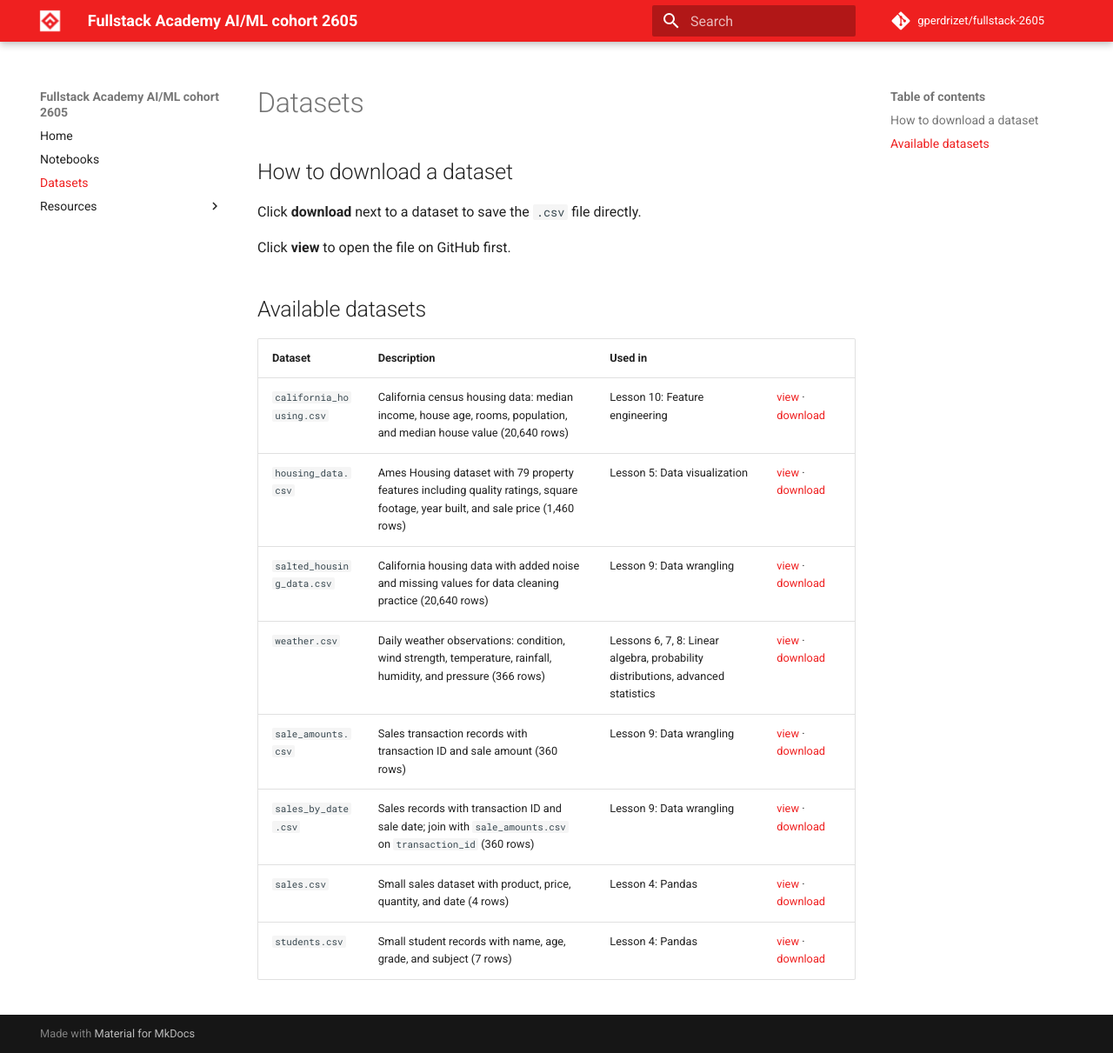
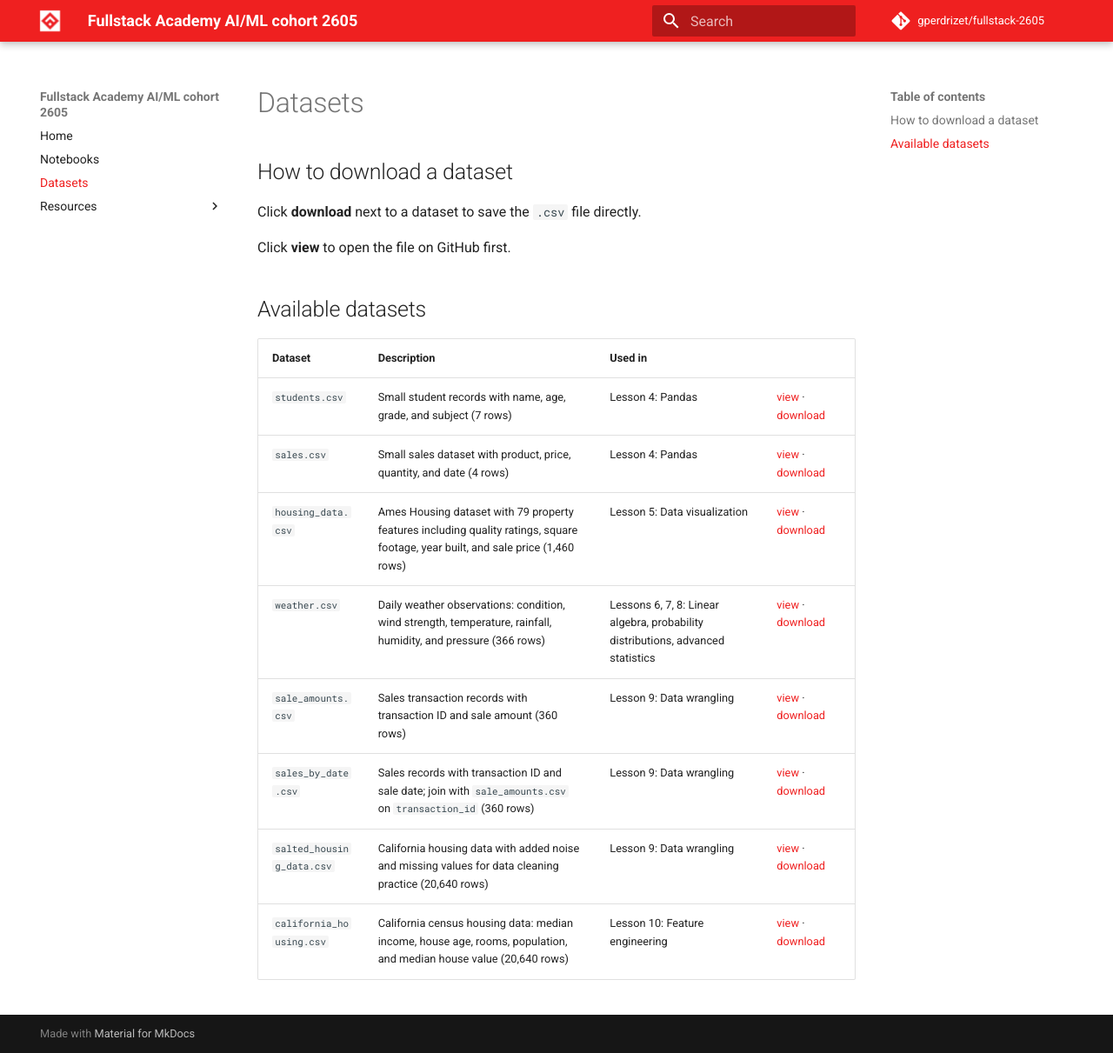
Before and after one commit to gperdrizet/fullstack-2605, an MkDocs documentation site: the page built from docs/datasets.md, in a window 1280 px wide and 1211 px high. Shown: the whole window at 87% size. Built offline with MkDocs 1.6.1 and Material for MkDocs 9.7.7, drawn with Linux system fonts in a browser that asks for light colours; comment, search, counter and statistics services are not loaded.

```diff
--- a/docs/datasets.md
+++ b/docs/datasets.md
@@ -10,11 +10,11 @@ Click **view** to open the file on GitHub first.
 
 | Dataset | Description | Used in | |
 |---------|-------------|---------|---|
-| `california_housing.csv` | California census housing data: median income, house age, rooms, population, and median house value (20,640 rows) | Lesson 10: Feature engineering | [view](https://github.com/gperdrizet/fullstack-2605/blob/main/data/california_housing.csv){:target="_blank"} · [download](https://raw.githubusercontent.com/gperdrizet/fullstack-2605/main/data/california_housing.csv){:.download-link} |
+| `students.csv` | Small student records with name, age, grade, and subject (7 rows) | Lesson 4: Pandas | [view](https://github.com/gperdrizet/fullstack-2605/blob/main/data/students.csv){:target="_blank"} · [download](https://raw.githubusercontent.com/gperdrizet/fullstack-2605/main/data/students.csv){:.download-link} |
+| `sales.csv` | Small sales dataset with product, price, quantity, and date (4 rows) | Lesson 4: Pandas | [view](https://github.com/gperdrizet/fullstack-2605/blob/main/data/sales.csv){:target="_blank"} · [download](https://raw.githubusercontent.com/gperdrizet/fullstack-2605/main/data/sales.csv){:.download-link} |
 | `housing_data.csv` | Ames Housing dataset with 79 property features including quality ratings, square footage, year built, and sale price (1,460 rows) | Lesson 5: Data visualization | [view](https://github.com/gperdrizet/fullstack-2605/blob/main/data/housing_data.csv){:target="_blank"} · [download](https://raw.githubusercontent.com/gperdrizet/fullstack-2605/main/data/housing_data.csv){:.download-link} |
-| `salted_housing_data.csv` | California housing data with added noise and missing values for data cleaning practice (20,640 rows) | Lesson 9: Data wrangling | [view](https://github.com/gperdrizet/fullstack-2605/blob/main/data/salted_housing_data.csv){:target="_blank"} · [download](https://raw.githubusercontent.com/gperdrizet/fullstack-2605/main/data/salted_housing_data.csv){:.download-link} |
 | `weather.csv` | Daily weather observations: condition, wind strength, temperature, rainfall, humidity, and pressure (366 rows) | Lessons 6, 7, 8: Linear algebra, probability distributions, advanced statistics | [view](https://github.com/gperdrizet/fullstack-2605/blob/main/data/weather.csv){:target="_blank"} · [download](https://raw.githubusercontent.com/gperdrizet/fullstack-2605/main/data/weather.csv){:.download-link} |
 | `sale_amounts.csv` | Sales transaction records with transaction ID and sale amount (360 rows) | Lesson 9: Data wrangling | [view](https://github.com/gperdrizet/fullstack-2605/blob/main/data/sale_amounts.csv){:target="_blank"} · [download](https://raw.githubusercontent.com/gperdrizet/fullstack-2605/main/data/sale_amounts.csv){:.download-link} |
 | `sales_by_date.csv` | Sales records with transaction ID and sale date; join with `sale_amounts.csv` on `transaction_id` (360 rows) | Lesson 9: Data wrangling | [view](https://github.com/gperdrizet/fullstack-2605/blob/main/data/sales_by_date.csv){:target="_blank"} · [download](https://raw.githubusercontent.com/gperdrizet/fullstack-2605/main/data/sales_by_date.csv){:.download-link} |
-| `sales.csv` | Small sales dataset with product, price, quantity, and date (4 rows) | Lesson 4: Pandas | [view](https://github.com/gperdrizet/fullstack-2605/blob/main/data/sales.csv){:target="_blank"} · [download](https://raw.githubusercontent.com/gperdrizet/fullstack-2605/main/data/sales.csv){:.download-link} |
-| `students.csv` | Small student records with name, age, grade, and subject (7 rows) | Lesson 4: Pandas | [view](https://github.com/gperdrizet/fullstack-2605/blob/main/data/students.csv){:target="_blank"} · [download](https://raw.githubusercontent.com/gperdrizet/fullstack-2605/main/data/students.csv){:.download-link} |
+| `salted_housing_data.csv` | California housing data with added noise and missing values for data cleaning practice (20,640 rows) | Lesson 9: Data wrangling | [view](https://github.com/gperdrizet/fullstack-2605/blob/main/data/salted_housing_data.csv){:target="_blank"} · [download](https://raw.githubusercontent.com/gperdrizet/fullstack-2605/main/data/salted_housing_data.csv){:.download-link} |
+| `california_housing.csv` | California census housing data: median income, house age, rooms, population, and median house value (20,640 rows) | Lesson 10: Feature engineering | [view](https://github.com/gperdrizet/fullstack-2605/blob/main/data/california_housing.csv){:target="_blank"} · [download](https://raw.githubusercontent.com/gperdrizet/fullstack-2605/main/data/california_housing.csv){:.download-link} |
```
Also changed, not shown: 8 other files.
